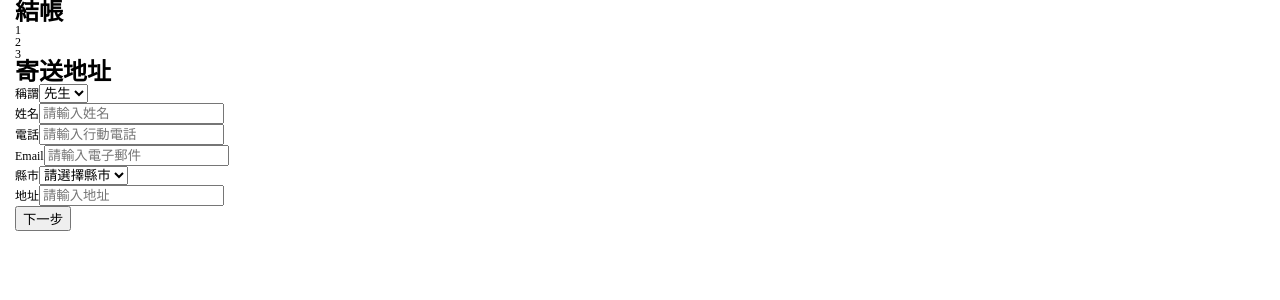
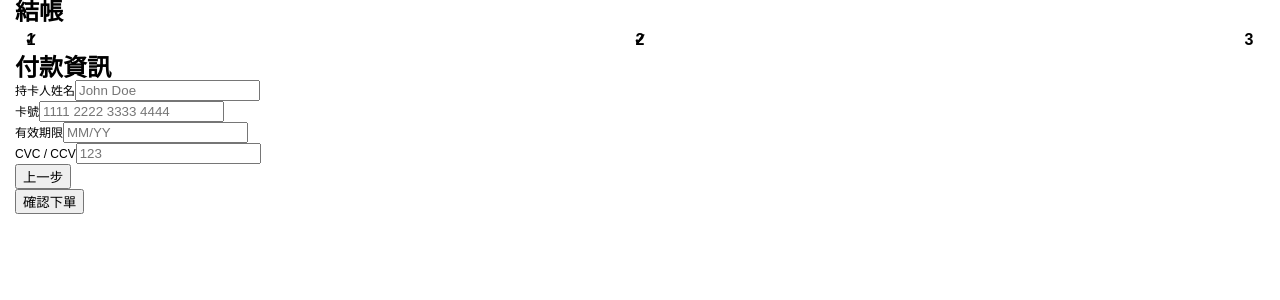
Before and after one commit to b10332040/AC-alpha-shop_1, a React (Create React App) app: page / in a window 1280 px wide. Shown: the top 300 px of the page. Built offline with nearby package versions, Linux system fonts and the light colour scheme.

Commit message:
[調整]StepProgress樣式

```diff
--- a/src/components/Checkout.js
+++ b/src/components/Checkout.js
@@ -7,13 +7,13 @@ import ProgressControl from './ProgressControl.js';
 
 function Checkout () {
   const steps = ['寄送地址', '運送方式', '付款資訊'];
-  const currentStep = 1;
+  const currentStep = 3;
 
   return (
-    <div className='container'>
-      <div className='row'>
-        <h1 className='col-12'>結帳</h1>
-        <main className='col-12 col-md-6 col-lg-7'>
+    <div className="container">
+      <div className="row">
+        <h1 className="col-12">結帳</h1>
+        <main className="col-12 col-md-6 col-lg-7">
           <form>
             <StepProgress
               steps={steps}
@@ -28,8 +28,8 @@ function Checkout () {
             />
           </form>
         </main>
-        <aside className='col-12 col-md-6 col-lg-5'>
-          <h3 className='d-none d-md-block'>購物籃</h3>
+        <aside className="col-12 col-md-6 col-lg-5">
+          <h3 className="d-none d-md-block">購物籃</h3>
         </aside>
       </div>
     </div>
--- a/src/components/Main.js
+++ b/src/components/Main.js
@@ -16,7 +16,7 @@ function Main({about}) {
   }
 
   return (
-    <div className='m-y-5'>
+    <div className="m-y-5">
       {content}
     </div>
   );
--- a/src/components/StepProgress.js
+++ b/src/components/StepProgress.js
@@ -1,17 +1,19 @@
+import styles from '../modules/StepProgress.module.css';
+
 function StepProgress({steps, currentStep = 1}) {
   const content = steps.map((step, index) => {
-    let status = (currentStep === index + 1) ? 'is-focus' : (currentStep > index + 1) ? 'is-checked' : 'is-blur';
+    let status = (currentStep === index + 1) ? 'is-focus' : (currentStep > index + 1) ? 'is-done' : 'is-undone';
 
     return (
-      <li key={index} className={`${status}`}>
-        <span>{index + 1}</span>
-        <span className="d-none d-md-inline">{step}</span>
+      <li key={index} className={`${styles['step-progress__step']} ${styles[status]}`}>
+        <span className={`${styles['step-progress__num']} d-inline-block`}>{index + 1}</span>
+        <span className={`${styles['step-progress__text']} d-none d-md-inline-block`}>{step}</span>
       </li>
     );
   });
 
   return (
-    <ul className="stepProgress">
+    <ul className={`${styles['step-progress']} m-y-2`}>
       {content}
     </ul>
   );
--- /dev/null
+++ b/src/modules/StepProgress.module.css
@@ -0,0 +1,96 @@
+@value values: './values.module.css';
+@value sm, md, lg, xl, xxl from values;
+@value color-default, color-white, color-main-pink, color-main-black, color-undone from values;
+@value spacer from values;
+
+.step-progress {
+  display: flex;
+  flex-wrap: wrap;
+  justify-content: space-between;
+  align-items: center;
+}
+
+.step-progress__step {
+  color: color-undone;
+}
+
+.step-progress__num,
+.step-progress__text {
+  vertical-align: middle;
+  font-weight: 600;
+}
+
+/* start - 步驟數字 */
+.step-progress__num {
+  border: 1px solid color-undone;
+  border-radius: 50%;
+  width: 3.2rem;
+  height: 3.2rem;
+  line-height: 3.2rem;
+  text-align: center;
+  font-size: 1.6rem;
+}
+@media screen and (min-width: lg) {
+  .step-progress__num {
+    width: 2.4rem;
+    height: 2.4rem;
+    line-height: 2.4rem;
+    font-size: 1.2rem;
+  }
+}
+/* close - 步驟數字 */
+
+
+/* start - 步驟文字 */
+@media screen and (min-width: md) {
+    .step-progress__text {
+      margin-left: 0.5rem;
+      font-size: 1.6rem;
+    }
+}
+/* close - 步驟文字 */
+
+
+/* start - 當前步驟 */
+.step-progress__step.is-focus {
+  color: color-main-black;
+}
+
+.step-progress__step.is-focus .step-progress__num {
+  border: 1px solid color-main-black;
+}
+/* close - 當前步驟 */
+
+/* start - 步驟完成 */
+.step-progress__step.is-done {
+  color: color-main-black;
+}
+.step-progress__step.is-done .step-progress__num {
+  position: relative;
+  border: 1px solid color-main-black;
+  background-color: color-main-black;
+}
+.step-progress__step.is-done .step-progress__num::before {
+  content: '✓';
+  position: absolute;
+  top: 0;
+  left: 0;
+  border-radius: 50%;
+  overflow: hidden;
+  width: 3.2rem;
+  height: 3.2rem;
+  line-height: 3.2rem;
+  display: block;
+  color: color-white;
+  text-align: center;
+  background-color: color-main-black;
+}
+
+@media screen and (min-width: lg) {
+  .step-progress__step.is-done .step-progress__num::before {
+    width: 2.4rem;
+    height: 2.4rem;
+    line-height: 2.4rem;
+  }
+}
+/* close - 步驟完成 */
--- a/src/modules/global.module.css
+++ b/src/modules/global.module.css
@@ -1,6 +1,6 @@
 @value values: './values.module.css';
 @value sm, md, lg, xl, xxl from values;
-@value color-default, color-main-pink from values;
+@value color-default, color-white, color-main-pink, color-main-black, color-undone from values;
 @value spacer from values;
 
 /* START - CSS reset
@@ -70,6 +70,7 @@ html {
 body {
   color: color-default;
   font-size: 1.2rem;
+  font-family: sans-serif;
 }
 
 /* start - h1 ~ h6 */
--- a/src/modules/values.module.css
+++ b/src/modules/values.module.css
@@ -7,7 +7,10 @@
 
 /* colors */
 @value color-default: #2a2a2a;
+@value color-white: #fff;
 @value color-main-pink: #F67599;
+@value color-main-black: #333333;
+@value color-undone: #AFB1BD;
 
 /* spacer */
 @value spacer: 1rem;
```
